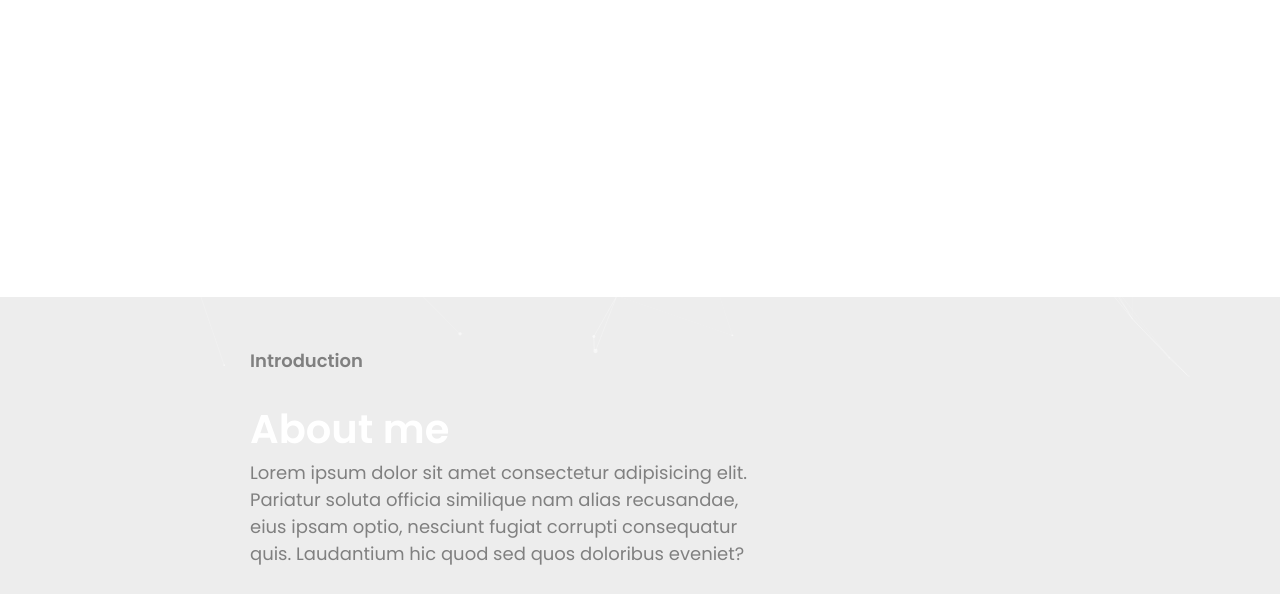
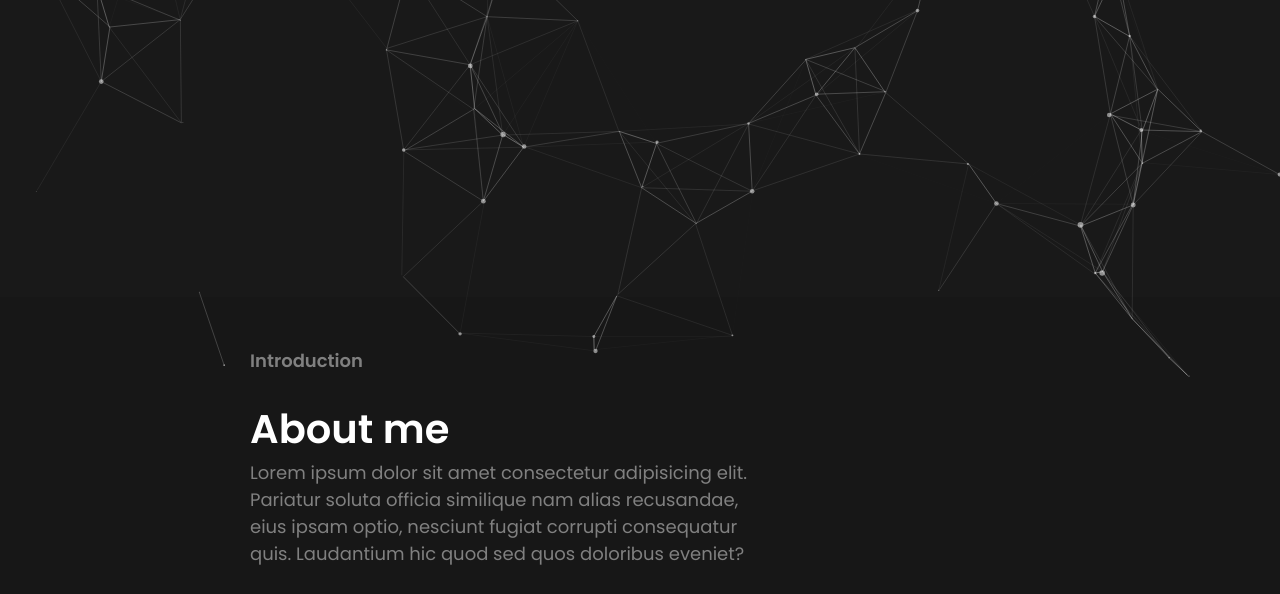
Before and after one commit to Makhambet638/animated-website.github.io, a plain HTML site: page index.html in a window 1280 px wide. Shown: the part 422-1016 px from the top of the page. Drawn offline with nearby package versions, Linux system fonts and the light colour scheme; files that its build step writes are made by us from their sources; animation ran at ten frames a second.

Commit message:
Update style.scss

```diff
--- a/styles/style.scss
+++ b/styles/style.scss
@@ -14,6 +14,7 @@ body {
     background-repeat: no-repeat;
     background-size: cover;
     background-position: center;
+    background-color: rgba(0,0,0, 0.9)
 }
 
 #particles-js {
```
